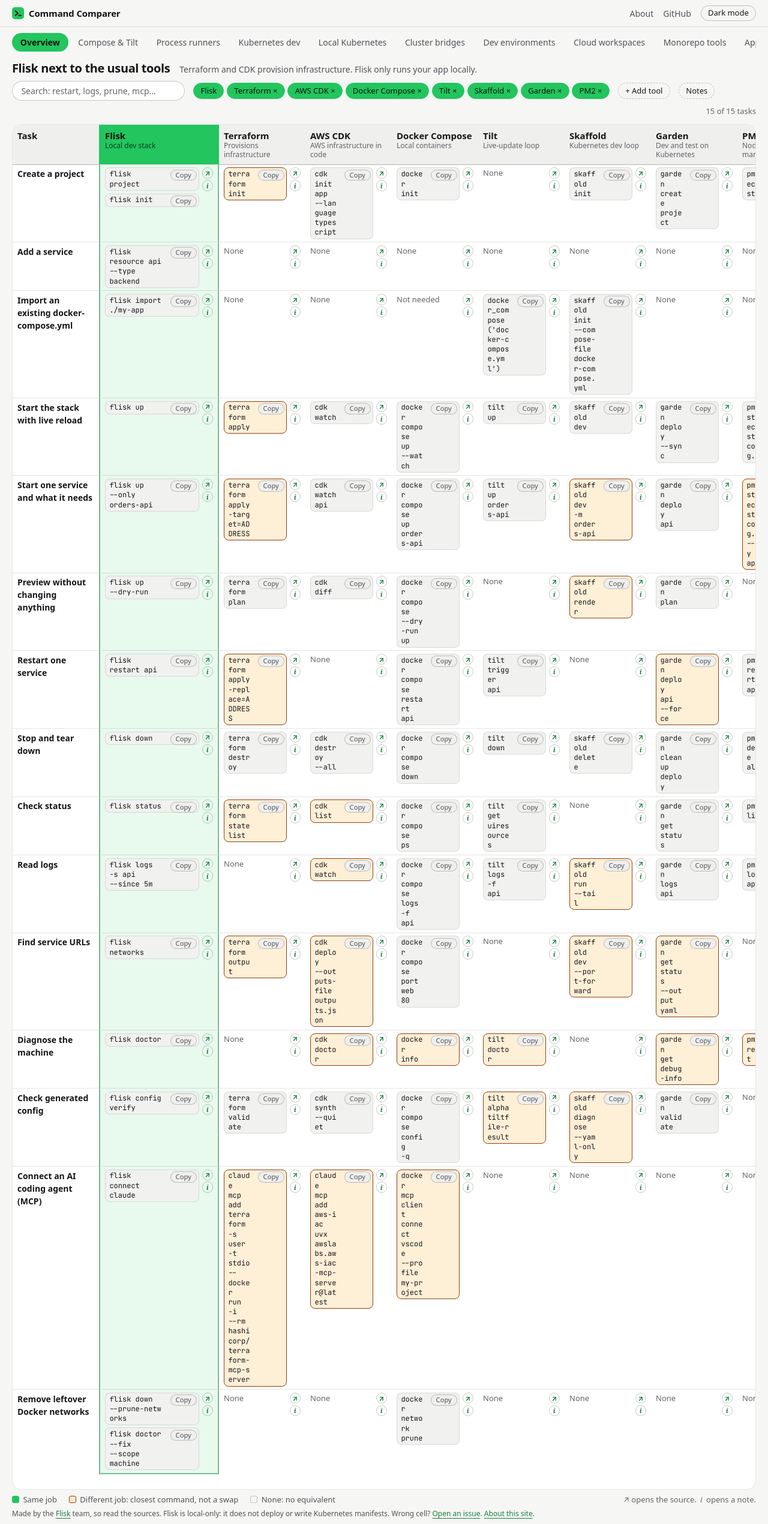
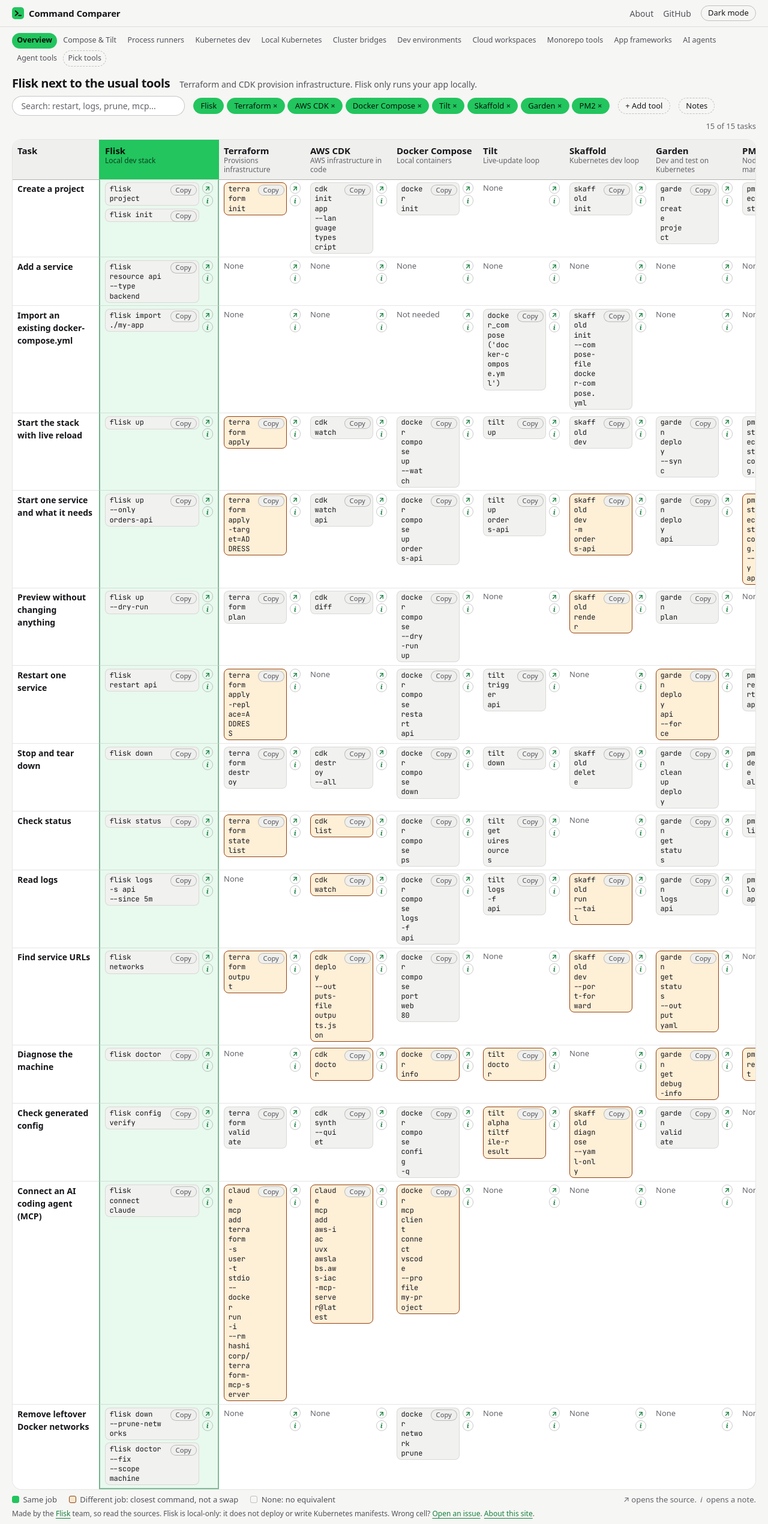
Before and after one commit to flisk-sh/command-comparer, a Jekyll site: the page built from index.html, in a window 1280 px wide. Shown: the whole page at 60% size. Built offline with Jekyll 4.4.1, drawn with Linux system fonts in a browser that asks for light colours; some web fonts are replaced.

Commit message:
Show every tab without scrolling the tab bar
Agent tools and Pick tools were off screen on smaller windows.

- tabs are smaller (padding, font, gap), so all 13 fit on one row at
  1366px and wider
- on narrower desktop windows the tabs wrap to a second row instead of
  scrolling sideways
- phones keep the sideways scroll, with the current tab in view

Co-Authored-By: Claude Sonnet 5.5 <noreply@anthropic.com>
Signed-off-by: odykyi <24225497+odykyi@users.noreply.github.com>

```diff
--- a/assets/css/style.css
+++ b/assets/css/style.css
@@ -185,7 +185,7 @@ code { font-family: var(--font-mono); }
 
 .tabs {
   display: flex;
-  gap: 3px;
+  gap: 2px;
   margin: 0.6rem 0 0;
   padding-bottom: 0.1rem;
   overflow-x: auto;
@@ -194,9 +194,9 @@ code { font-family: var(--font-mono); }
 .tabs::-webkit-scrollbar { display: none; }
 .tab {
   flex: none;
-  padding: 0.25rem 0.8rem;
+  padding: 0.18rem 0.45rem;
   color: var(--muted);
-  font-size: 0.875rem;
+  font-size: 0.78rem;
   font-weight: 500;
   text-decoration: none;
   white-space: nowrap;
@@ -569,6 +569,8 @@ input[type="search"]:focus-visible {
   body.app > .site-header { flex: none; }
   body.app > main { flex: 1 1 auto; min-height: 0; width: 100%; display: flex; flex-direction: column; }
   body.app .tabs, body.app .top, body.app .toolbar, body.app .legend { flex: none; }
+  /* All 13 tabs stay visible: on a narrower window they wrap to a second row. */
+  .tabs { flex-wrap: wrap; overflow: visible; row-gap: 3px; }
   body.app .compare-section { flex: 1 1 auto; min-height: 0; display: flex; flex-direction: column; }
   body.app .compare-section > .table-wrap,
   body.app #pick-out {
```
